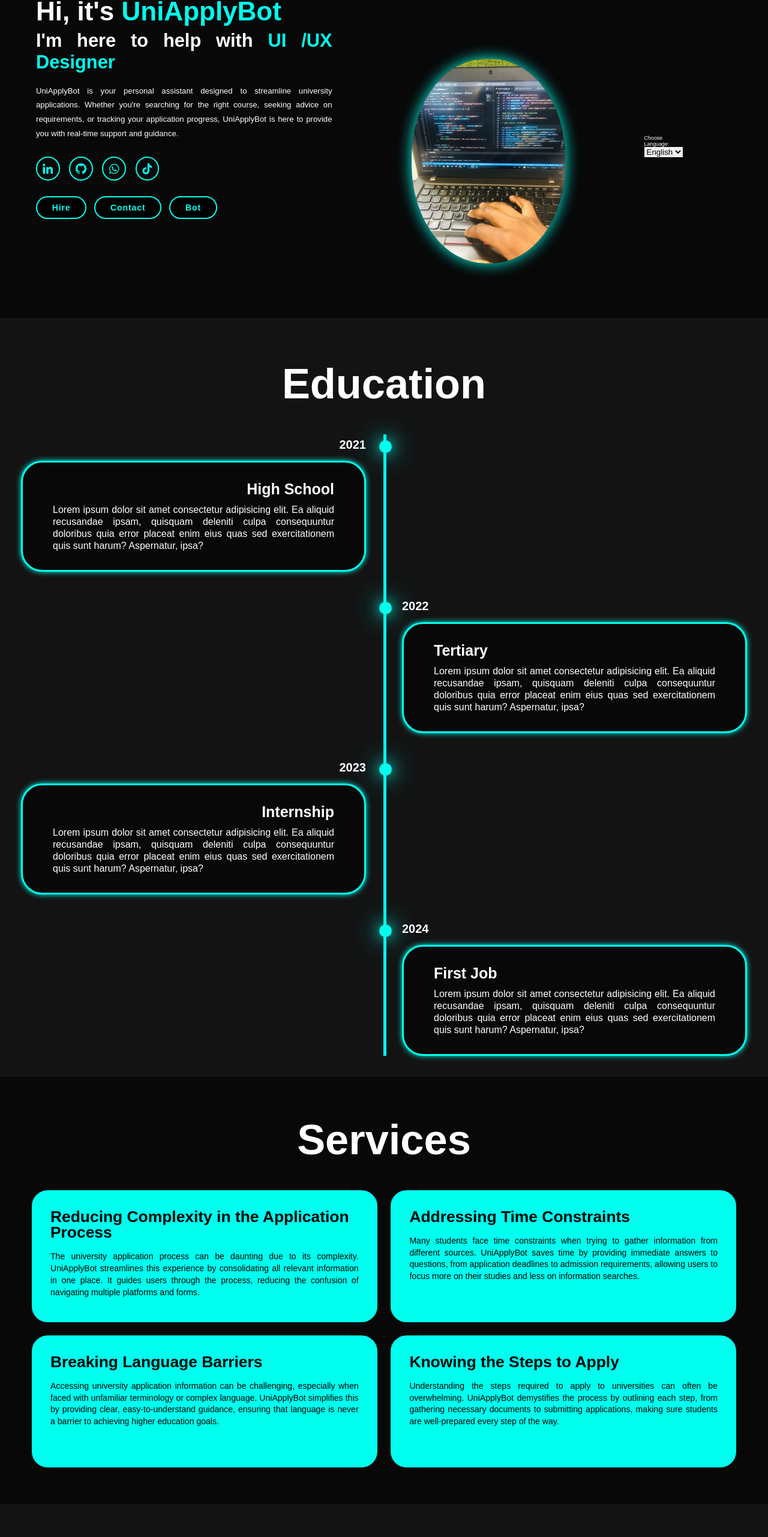
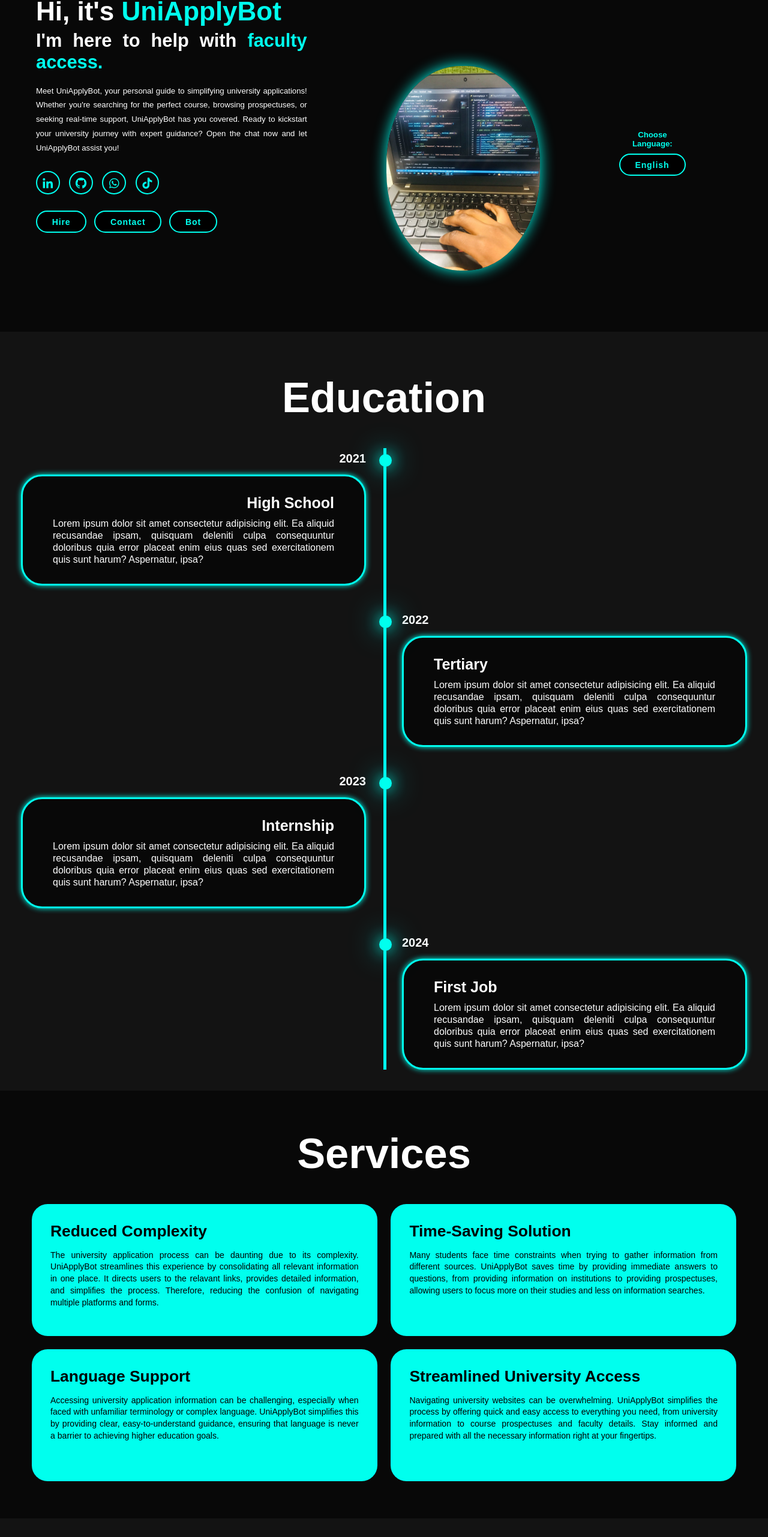
Before and after one commit to Space445/UniApplyBot-Projectss, a website with bundled scripts: page public/UniApplyBot/index.html in a window 1280 px wide. Shown: the part 138-2700 px from the top of the page at 60% size. Built offline with nearby package versions, Linux system fonts and the light colour scheme.

Commit message:
Other changes

```diff
--- a/public/UniApplyBot/index.html
+++ b/public/UniApplyBot/index.html
@@ -43,10 +43,10 @@
             <h1>Hi, it's <span>UniApplyBot</span></h1>
             <h3 class="text-animation"> I'm here to help with <span></span></h3>
             <p>
-                UniApplyBot is your personal assistant designed to streamline university applications. Whether you're
-                searching for the right course, seeking advice on requirements, or tracking your application progress,
-                UniApplyBot is here to provide you with real-time support and guidance.
-
+                Meet UniApplyBot, your personal guide to simplifying university applications! Whether you're searching
+                for the perfect course, browsing prospectuses, or seeking real-time support, UniApplyBot has you
+                covered. Ready to kickstart your university journey with expert guidance? Open the chat now and let
+                UniApplyBot assist you!
             </p>
 
             <div class="social-icons">
@@ -68,19 +68,17 @@
         </div>
 
         <div>
-            <label for="languageSelect">Choose Language: </label>
-            <select id="languageSelect" onchange="setLanguage()">
+            <label for="languageSelect" class="language-label">Choose Language: </label>
+            <select id="languageSelect" class="styled-select" onchange="setLanguage()">
                 <option value="en">English</option>
                 <option value="zu">Zulu</option>
             </select>
         </div>
 
+
         <!-- Chatbot container -->
         <div id="chatbot-container">
-            <df-messenger
-                chat-title="UniApplyBot"
-                agent-id="0f82854e-dc09-4500-aba1-3cd3b951fdae"
-                language-code="en">
+            <df-messenger chat-title="UniApplyBot" agent-id="0f82854e-dc09-4500-aba1-3cd3b951fdae" language-code="en">
             </df-messenger>
         </div>
 
@@ -173,28 +171,29 @@
         <div class="services-container">
             <div class="service-box">
                 <div class="service-info"></div>
-                <h4>Reducing Complexity in the Application Process</h4>
+                <h4>Reduced Complexity</h4>
                 <p>
                     The university application process can be daunting due to its complexity. UniApplyBot streamlines
-                    this experience by consolidating all relevant information in one place. It guides users through the
-                    process, reducing the confusion of navigating multiple platforms and forms.
+                    this experience by consolidating all relevant information in one place. It directs users to the
+                    relavant links, provides detailed information, and simplifies the process. Therefore, reducing the
+                    confusion of navigating multiple platforms and forms.
                 </p>
             </div>
 
             <div class="service-box">
                 <div class="service-info"></div>
-                <h4>Addressing Time Constraints</h4>
+                <h4>Time-Saving Solution</h4>
                 <p>
                     Many students face time constraints when trying to gather information from different sources.
-                    UniApplyBot saves time by providing immediate answers to questions, from application deadlines to
-                    admission requirements, allowing users to focus more on their studies and less on information
-                    searches.
+                    UniApplyBot saves time by providing immediate answers to questions, from providing information on
+                    institutions to providing prospectuses, allowing users to focus more on their studies and less on
+                    information searches.
                 </p>
             </div>
 
             <div class="service-box">
                 <div class="service-info"></div>
-                <h4>Breaking Language Barriers</h4>
+                <h4>Language Support</h4>
                 <p>
                     Accessing university application information can be challenging, especially when faced with
                     unfamiliar terminology or complex language. UniApplyBot simplifies this by providing clear,
@@ -206,11 +205,12 @@
 
             <div class="service-box">
                 <div class="service-info"></div>
-                <h4>Knowing the Steps to Apply</h4>
+                <h4>Streamlined University Access</h4>
                 <p>
-                    Understanding the steps required to apply to universities can often be overwhelming. UniApplyBot
-                    demystifies the process by outlining each step, from gathering necessary documents to submitting
-                    applications, making sure students are well-prepared every step of the way.
+                    Navigating university websites can be overwhelming. UniApplyBot simplifies the process by offering
+                    quick and easy access to everything you need, from university information to course prospectuses and
+                    faculty details. Stay informed and prepared with all the necessary information right at your
+                    fingertips.
                 </p>
             </div>
         </div>
--- a/public/UniApplyBot/style.css
+++ b/public/UniApplyBot/style.css
@@ -239,6 +239,48 @@
     gap: 1.5rem;
 }
 
+
+.styled-select {
+    display: inline-block;
+    padding: 1rem 2.8rem;
+    background-color: black;
+    box-shadow: 0 0 25px transparent;
+    border-radius: 4rem;
+    font-size: 1.6rem;
+    color: var(--main-color);
+    border: 2px solid var(--main-color);
+    letter-spacing: 0.1rem;
+    font-weight: 600;
+    transition: 0.3s ease-in-out;
+    cursor: pointer;
+    appearance: none;
+    -webkit-appearance: none;
+    -moz-appearance: none;
+    background-repeat: no-repeat;
+    background-position: right 1.5rem center;
+}
+
+.styled-select:hover {
+    box-shadow: 0 0 25px var(--main-color);
+    background-color: var(--main-color);
+    color: black;
+    transform: scale(1.05);
+}
+
+.styled-select option {
+    background-color: black;
+    color: var(--main-color);
+}
+
+.language-label {
+    font-size: 1.5rem;
+    font-weight: bold;
+    margin-bottom: 1rem;
+    display: block;
+    text-align: center;
+    color: var(--main-color);
+}
+
 .sendmessage-btn:hover {
     box-shadow: 0 0 25px var(--main-color);
     background-color: var(--main-color);
@@ -294,23 +336,23 @@
 @keyframes words{
     0%,
     20% {
-        content: "Frontend Designer";
+        content: "application links.";
     }
     21%,
     40% {
-        content: "Web Designer";
+        content: "prospectuses.";
     }
     41%,
     60% {
-        content: "UI /UX Designer";
+        content: "faculty access.";
     }
     61%,
     80% {
-        content: "Web Developer";
+        content: "institution info.";
     }
     81%,
     100% {
-        content: "Software Tester";
+        content: "easy-to-understand guidance.";
     }
 }
 
```
